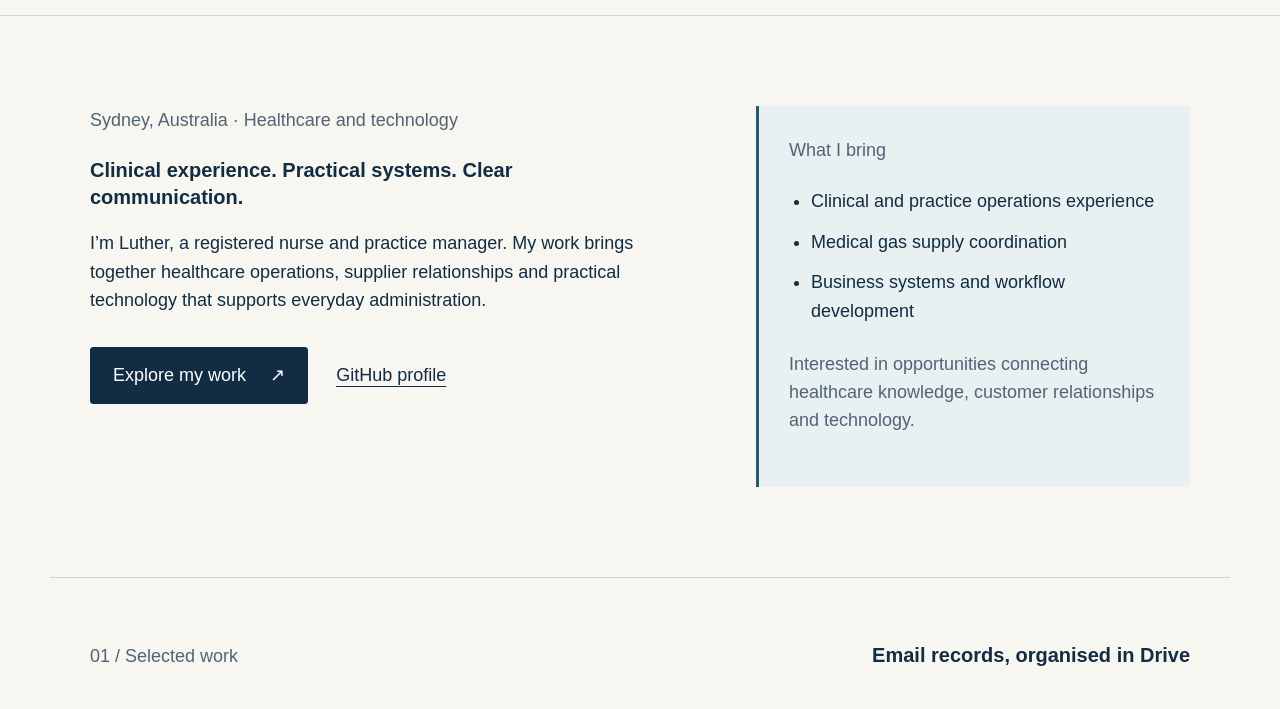
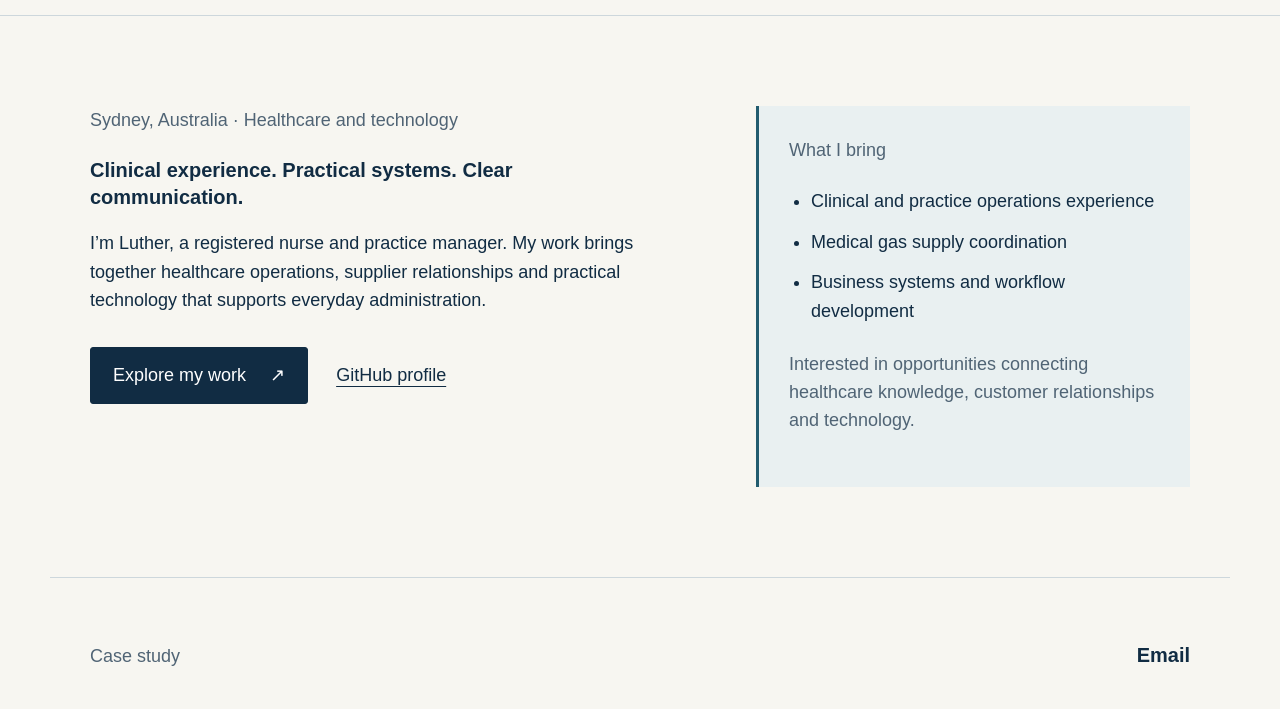
Before and after one commit to LAFTL/laftl.github.io, a plain HTML site: page index.html in a window 1280 px wide. Shown: the part 81-790 px from the top of the page. Drawn offline with Linux system fonts and the light colour scheme.

Commit message:
pre-fix:index.html
Just preparing for fixxes on vscode

```diff
--- a/index.html
+++ b/index.html
@@ -3,7 +3,7 @@
 <head>
   <meta charset="utf-8"><meta name="viewport" content="width=device-width,initial-scale=1">
   <meta name="description" content="Luther Taeleipu-Aiono — registered nurse, practice manager and builder of practical workflow tools.">
-  <meta name="theme-color" content="#112c43"><title>Luther Taeleipu-Aiono | Healthcare and Technology</title>
+  <meta name="theme-color" content="#112c43"><title>Luther Taeleipu-Aiono | Healthcare, Information and technology </title>
   <link rel="stylesheet" href="styles.css">
 </head>
 <body>
@@ -14,7 +14,7 @@
       <div><p class="eyebrow">Sydney, Australia · Healthcare and technology</p><h1 id="intro-title">Clinical experience. Practical systems. Clear communication.</h1><p class="lede">I’m Luther, a registered nurse and practice manager. My work brings together healthcare operations, supplier relationships and practical technology that supports everyday administration.</p><div class="actions"><a class="button" href="#work">Explore my work <span aria-hidden="true">↗</span></a><a class="text-link" href="https://github.com/LAFTL">GitHub profile</a></div></div>
       <aside class="profile-note" aria-label="Professional focus"><p class="eyebrow">What I bring</p><ul><li>Clinical and practice operations experience</li><li>Medical gas supply coordination</li><li>Business systems and workflow development</li></ul><p class="note">Interested in opportunities connecting healthcare knowledge, customer relationships and technology.</p></aside>
     </section>
-    <section class="section wrap" id="work" aria-labelledby="work-title"><div class="section-heading"><p class="eyebrow">01 / Selected work</p><h2 id="work-title">Email records, organised in Drive</h2></div>
+    <section class="section wrap" id="work" aria-labelledby="work-title"><div class="section-heading"><p class="eyebrow">Case study</p><h2 id="work-title">Email </h2></div>
       <div class="case-intro"><p>A Google Apps Script project that saves email bodies as PDFs and preserves their attachments in Google Drive. It combines scheduled processing, execution locking and checks for existing files.</p><div class="tags" aria-label="Technologies"><span>JavaScript</span><span>Google Apps Script</span><span>Google Drive</span></div></div>
       <div class="project-grid"><article><h3>The problem</h3><p>Email correspondence and attachments often need to be kept together in an accessible record. Manual filing involves repeated steps and makes consistent organisation harder.</p><h3>My contribution</h3><p>I built the email-to-Drive workflow and its scheduling support. The implementation includes locking to coordinate runs and file checks to reduce repeated saves.</p><h3>What the source demonstrates</h3><ul class="plain-list"><li>Email content converted into a PDF record</li><li>Attachments preserved alongside the record</li><li>Scheduled execution and concurrency controls</li><li>Existing-file checks and a test suite</li></ul><p class="note">These are implementation features. No measured time savings or production reliability claim is made.</p></article>
       <div class="demo"><div class="demo-heading"><h3>Explore an example</h3><span class="example-label">Synthetic data</span></div><div class="tabs" role="tablist" aria-label="Automation example"><button role="tab" id="tab-email" aria-controls="panel-email" aria-selected="true" tabindex="0">Email</button><button role="tab" id="tab-files" aria-controls="panel-files" aria-selected="false" tabindex="-1">Saved files</button><button role="tab" id="tab-flow" aria-controls="panel-flow" aria-selected="false" tabindex="-1">Workflow</button></div>
```
